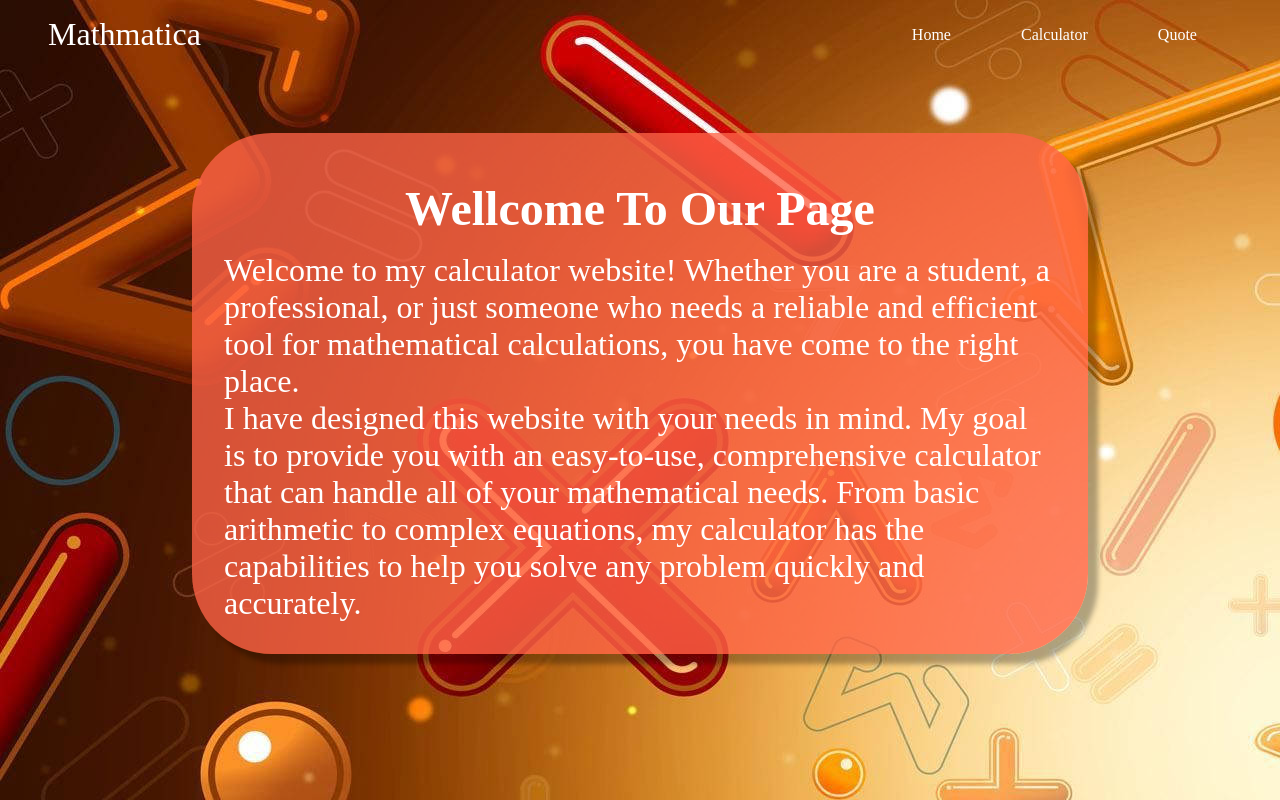
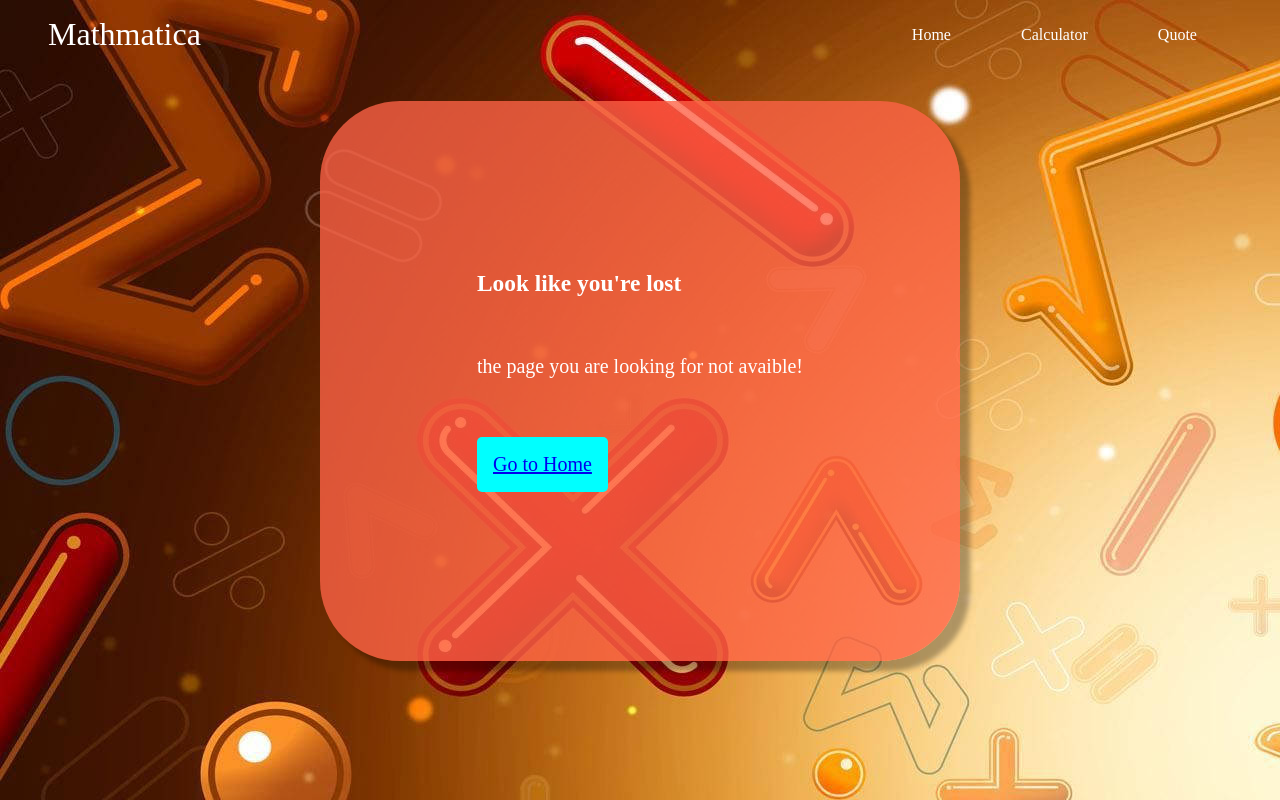
Before and after one commit to PowerLevel9000/mathmatica, a React (Create React App) app: page / in a window 1280 px wide. Built offline with nearby package versions, Linux system fonts and the light colour scheme.

Commit message:
home page routting fix according to deployment

```diff
--- a/src/App.js
+++ b/src/App.js
@@ -11,7 +11,7 @@
       <Navigation />
       <Routes>
         <Route element={<div className="background" />} />
-        <Route path="/" element={<Home />} />
+        <Route path="/mathmatica" element={<Home />} />
         <Route path="/calculator" element={<Calculator />} />
         <Route path="/quote" element={<Quote />} />
         <Route path="*" element={<Default />} />
```
